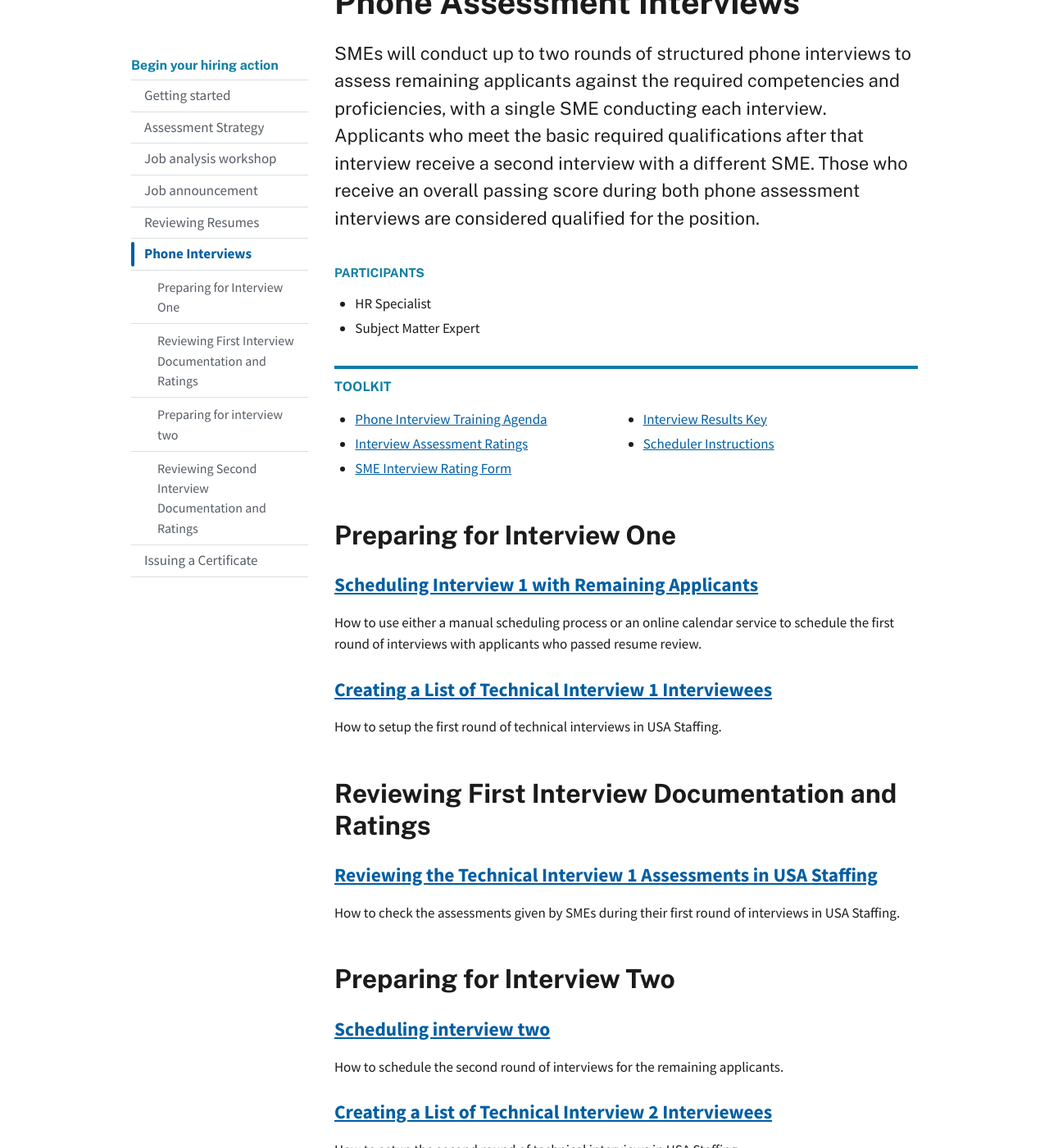
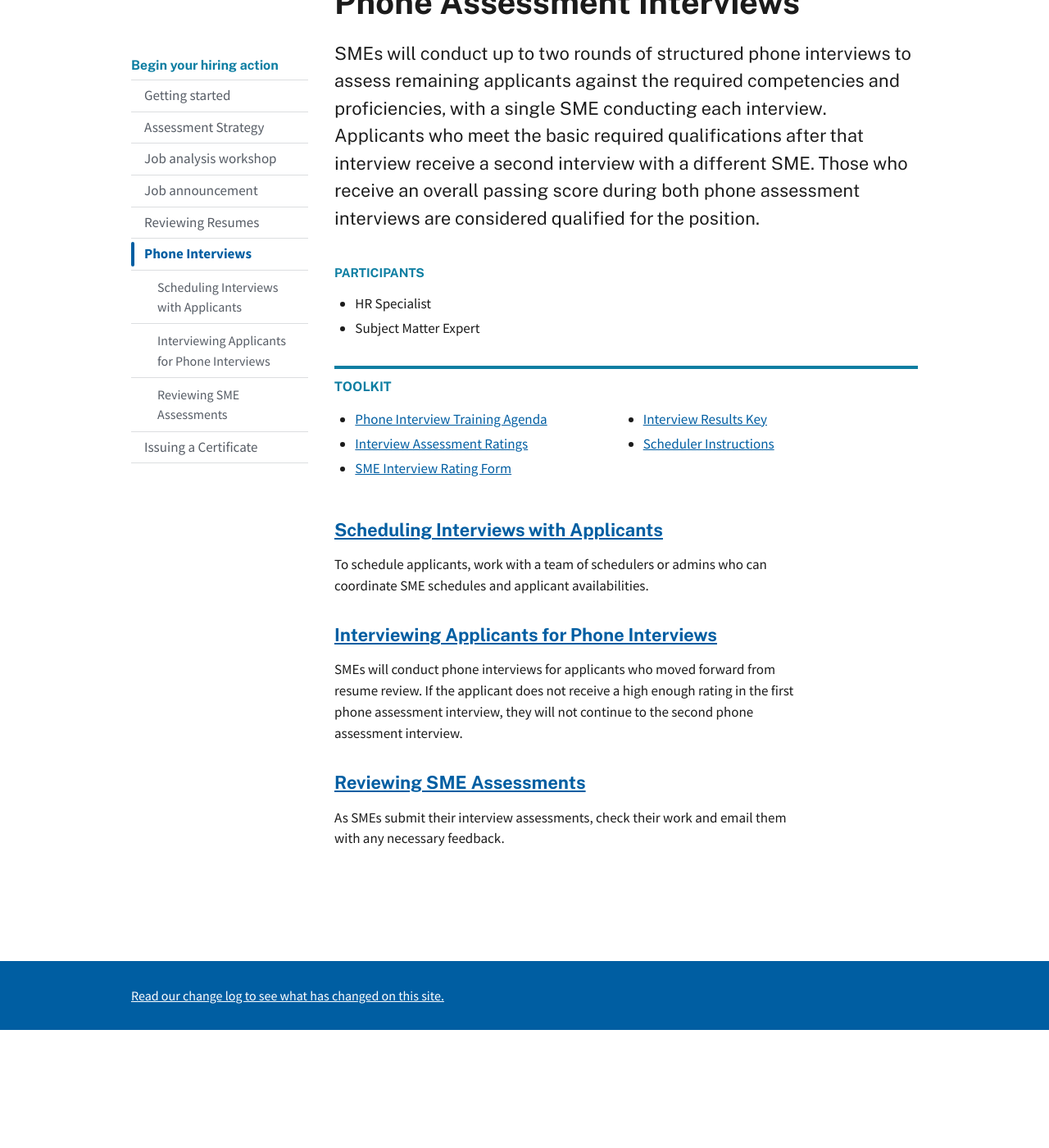
Before and after one commit to usds/SME-QA-Website, a Jekyll site: the page built from pages/phases/phone-assessment-interviews/index.html, in a window 1280 px wide and 1400 px high, scrolled down 300 px. Shown: the whole window at 82% size. Built offline with Jekyll 4.4.1, drawn with Linux system fonts in a browser that asks for light colours; after the commit the page ends 1556 px from its top, so only the background shows below that; some of the changed text lies outside the part shown.

Commit message:
Revises phone assessment interviews section.

```diff
--- a/_data/navigation.yml
+++ b/_data/navigation.yml
@@ -67,14 +67,12 @@ hiring-phases:
     href: /hiring-phases/phone-assessment-interviews/
     phase: phone-assessment-interviews
     subnav:
-    - text: Preparing for Interview One
-      href: "/hiring-phases/first-interview/#preparing-for-interview-one"
-    - text: Reviewing First Interview Documentation and Ratings
-      href: "/hiring-phases/first-interview/#reviewing-first-interview-documentation-and-ratings"
-    - text: Preparing for interview two
-      href: "/hiring-phases/second-interview/#preparing-for-interview-two"
-    - text: Reviewing Second Interview Documentation and Ratings
-      href: "/hiring-phases/second-interview/#reviewing-second-interview-documentation-and-ratings"
+    - text: Scheduling Interviews with Applicants
+      href: "/hiring-phases/phone-assessment-interviews/scheduling/"
+    - text: Interviewing Applicants for Phone Interviews
+      href: "/hiring-phases/phone-assessment-interviews/interviewing-applicants/"
+    - text: Reviewing SME Assessments
+      href: "/hiring-phases/phone-assessment-interviews/reviewing-sme-assessments/"
   - text: Issuing a Certificate
     href: /hiring-phases/certificate/
     phase: certificate
--- a/_scss/_uswds-theme-custom-styles.scss
+++ b/_scss/_uswds-theme-custom-styles.scss
@@ -170,6 +170,12 @@ i.e.
     &:visited {
       color: color('blue-60v');
     }
+  }
+}
+
+.chp-article.usa-section {
+  @include at-media('desktop') {
+    min-height: 70vh;
   }
 }
 
--- a/pages/phases/phone-assessment-interviews/index.html
+++ b/pages/phases/phone-assessment-interviews/index.html
@@ -20,46 +20,19 @@ roles: [hr, sme]
   {% include toolkit/phone-assessment-interviews.html %}
 </div>
 
-<h2 id="preparing-for-interview-one">
-  Preparing for Interview One
-</h2>
-{% assign hr-tasks = site.hr-tasks | where: "phase","first-interview" | where: "sub-phase","preparing-for-interview-one" | where: "role","hr" %}
-<dl class="chp-page-list">
-  {% for task in hr-tasks %}
-  <dt class="chp-page-list__title"><a href="{{ site.baseurl }}{{ task.permalink }}">{{ task.title }}</a></dt>
-  <dd class="chp-page-list__desc">{{ task.description }}</dd>
-  {% endfor %}
-</dl>
+{% assign page-list = '' | split: '' %}
+{% assign sub-pages = site.pages | where: "phase","phone-assessment-interviews" | sort: "sub-phase-order" %}
+{% for sub-page in sub-pages %}
+  {% if sub-page.sub-phase-order %}
+    {% assign page-list = page-list | push: sub-page %}
+  {% endif %}
+{% endfor %}
 
-<h2 id="reviewing-first-interview-documentation-and-ratings">
-  Reviewing First Interview Documentation and Ratings
-</h2>
-{% assign hr-tasks = site.hr-tasks | where: "phase","first-interview" | where: "sub-phase","reviewing-first-interview-documentation-and-ratings" | where: "role","hr" %}
-<dl class="chp-page-list">
-  {% for task in hr-tasks %}
-  <dt class="chp-page-list__title"><a href="{{ site.baseurl }}{{ task.permalink }}">{{ task.title }}</a></dt>
-  <dd class="chp-page-list__desc">{{ task.description }}</dd>
-  {% endfor %}
-</dl>
-
-<h2 id="preparing-for-interview-two">
-  Preparing for Interview Two
-</h2>
-{% assign hr-tasks = site.hr-tasks | where: "phase","second-interview" | where: "sub-phase","preparing-for-interview-two" | where: "role","hr" %}
-<dl class="chp-page-list">
-  {% for task in hr-tasks %}
-  <dt class="chp-page-list__title"><a href="{{ site.baseurl }}{{ task.permalink }}">{{ task.title }}</a></dt>
-  <dd class="chp-page-list__desc">{{ task.description }}</dd>
-  {% endfor %}
-</dl>
-
-<h2 id="reviewing-second-interview-documentation-and-ratings">
-  Reviewing Second Interview Documentation and Ratings
-</h2>
-{% assign hr-tasks = site.hr-tasks | where: "phase","second-interview" | where: "sub-phase","reviewing-second-interview-documentation-and-ratings" | where: "role","hr" %}
-<dl class="chp-page-list">
-  {% for task in hr-tasks %}
-  <dt class="chp-page-list__title"><a href="{{ site.baseurl }}{{ task.permalink }}">{{ task.title }}</a></dt>
-  <dd class="chp-page-list__desc">{{ task.description }}</dd>
-  {% endfor %}
-</dl>
+{% for sub-page in page-list %}
+  <h3>
+    <a href="{{ site.baseurl }}{{ sub-page.permalink }}">{{ sub-page.title }}</a>
+  </h3>
+  <p>
+    {{ sub-page.intro }}
+  </p>
+{% endfor %}
--- /dev/null
+++ b/pages/phases/phone-assessment-interviews/interviewing-applicants.md
@@ -0,0 +1,15 @@
+---
+layout: article
+permalink: /hiring-phases/phone-assessment-interviews/interviewing-applicants/
+section: hiring-phases
+sidenav: hiring-phases
+phase: phone-assessment-interviews
+sub-phase-order: 020
+title: Interviewing Applicants for Phone Interviews
+intro: SMEs will conduct phone interviews for applicants who moved forward from resume review. If the applicant does not receive a high enough rating in the first phone assessment interview, they will not continue to the second phone assessment interview.
+---
+
+Complete and share the <a href="{{site.baseurl}}/toolkit/phone-assessment-interviews/sme-interview-rating-form/">SME Interview Rating Form</a> with SMEs to document their interview notes. At the scheduled time, the SME should call the provided number from the interview calendar invite. During the interview, the SME will type the applicant's responses to the interview questions, and should be professional if including notes about the applicant's behavior. When the interview is finished, SMEs should complete rating form and return it to HR before the end of the next business day.
+
+
+If multiple SMEs are conducting the second phone assessment interview because of a role-specific depth question, they should designate one SME to ask questions, fill out the template, and email it to the HR specialist. This SME should get input from the other SME to form their assessment of the applicant's response to their role-specific depth question.
--- /dev/null
+++ b/pages/phases/phone-assessment-interviews/reviewing-sme-assessments.md
@@ -0,0 +1,23 @@
+---
+layout: article
+permalink: /hiring-phases/phone-assessment-interviews/reviewing-sme-assessments/
+section: hiring-phases
+sidenav: hiring-phases
+phase: phone-assessment-interviews
+sub-phase-order: 030
+title: Reviewing SME Assessments
+intro: As SMEs submit their interview assessments, check their work and email them with any necessary feedback.
+---
+
+- Skim for jarring inconsistencies in their competency ratings (for example, feedback that "Applicant answered question poorly", but rated a "Meets" for that competency).
+- Verify that each required question documents the applicant's response.
+Verify that every core competency has a rating of Does Not Meet, Meets, or Exceeds.
+- Verify that the correct competency ratings and applicant responses are documented for the roles the applicant is eligible for (for example, if the applicant interviewed for Generalist and Network, then the SME must provide a competency rating and applicant response for the core competencies and Network).
+- Verify that the summary interview analysis is complete (with at least a few sentences).
+- Confirm the SME correctly addressed any initial issues you may have reported.
+
+### Conducting a Tiebreaker Discussion with SMEs
+
+When the first two phone interview ratings require a tiebreaker, facilitate a call between the two SMEs who conducted the phone interviews to discuss whether the applicant meets the required competencies to move forward to receive a passing score.
+
+At the end of the call, the SME with the lower score should add a new note for the applicant describing why they now believe the applicant should receive a 3, 4, or 5.
--- /dev/null
+++ b/pages/phases/phone-assessment-interviews/scheduling.md
@@ -0,0 +1,15 @@
+---
+layout: article
+permalink: /hiring-phases/phone-assessment-interviews/scheduling/
+section: hiring-phases
+sidenav: hiring-phases
+phase: phone-assessment-interviews
+sub-phase-order: 010
+title: Scheduling Interviews with Applicants
+intro: To schedule applicants, work with a team of schedulers or admins who can coordinate SME schedules and applicant availabilities.
+---
+
+Complete and share the <a href="{{site.baseurl}}/toolkit/phone-assessment-interviews/interview-scheduling-instructions/">Scheduler Instructions</a> with the people who will schedule applicants. Keep these ideas in mind:
+
+- **If there are multiple schedulers:** You'll need a shared scheduling email inbox where all emails between schedulers and applicants can be managed.
+- **If second interviews will be scheduled as soon as applicants move forward from their first interview:** Alert schedulers with results of the first interview immediately so they can schedule the second interview. A cloud-based application like Google Docs or Microsoft Office 365 can make this coordination of scheduling tasks between schedulers much easier.
```
Also changed, not shown: toolkit/phone-assessment-interviews/scheduler-instructions.md (+1 -1 lines), assets/stylesheets/styles.css, 1 other file.
